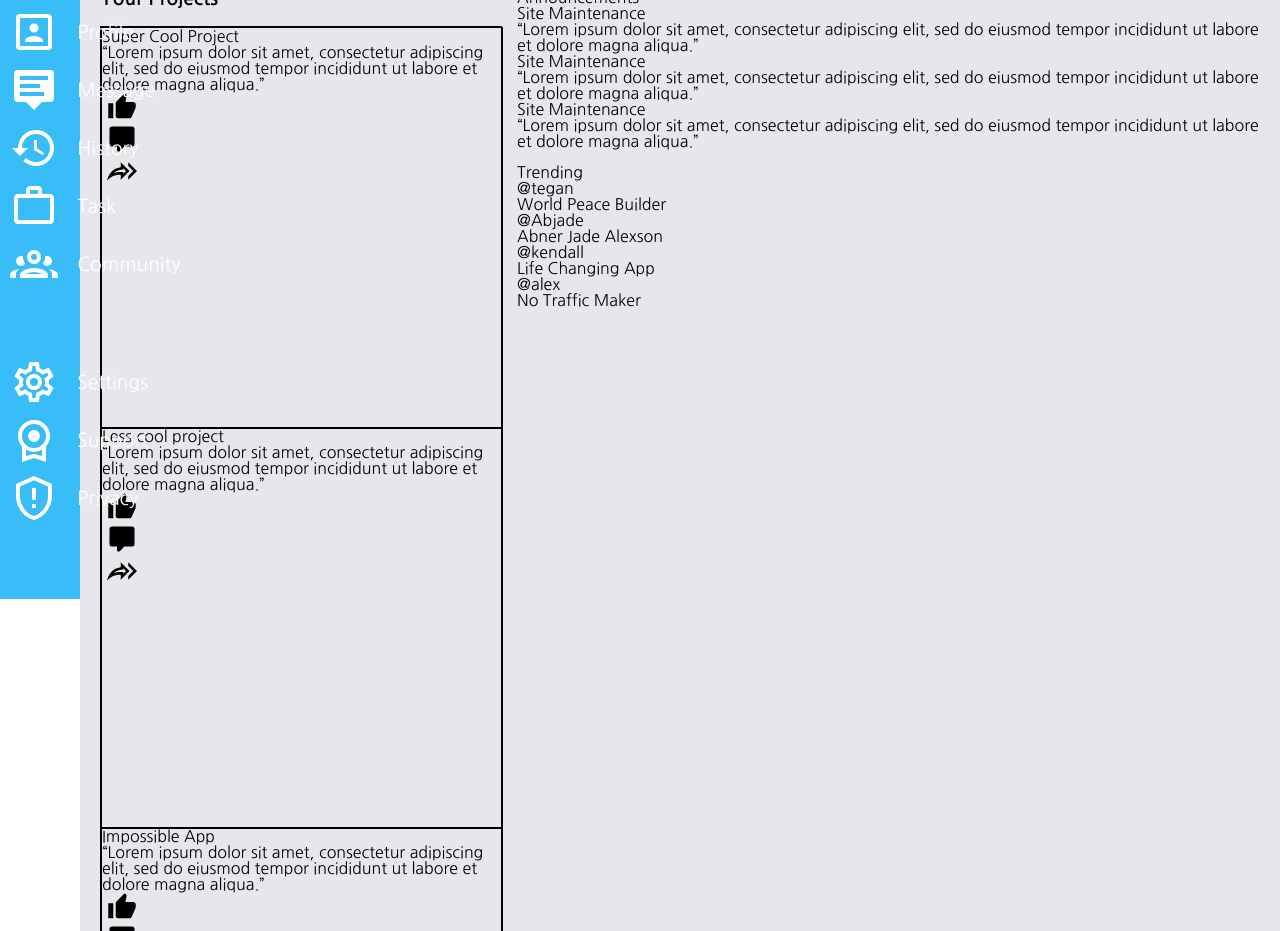
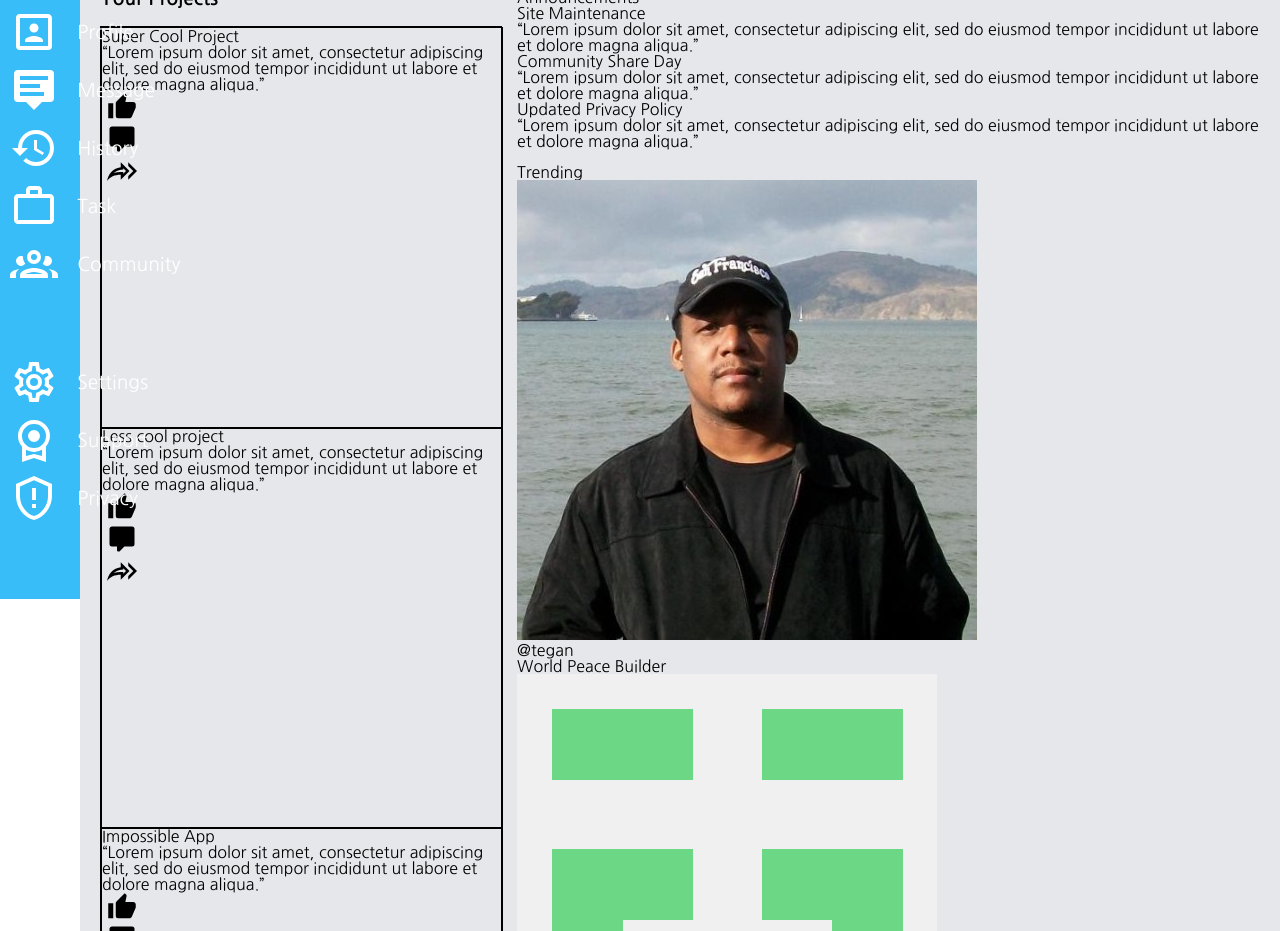
Before and after one commit to AbnerAlexson/Admin-Dashboard, a plain HTML site: page index.html in a window 1280 px wide. Shown: the part 201-1132 px from the top of the page. Drawn offline with Linux system fonts and the light colour scheme; files whose address does not match are found by name.

Commit message:
update index.html

```diff
--- a/index.html
+++ b/index.html
@@ -163,17 +163,19 @@
         <!-- Announcement section -->
         <div class="announcements">
             <h1>Announcements</h1>
+            <div>
                 <div class="announcement">
                     <h2>Site Maintenance</h1>
                     <p>“Lorem ipsum dolor sit amet, consectetur adipiscing elit, sed do eiusmod tempor incididunt ut labore et dolore magna aliqua.”</p>
                 </div>
                 <div class="announcement">
-                <h2>Site Maintenance</h1>
+                    <h2>Community Share Day</h1>
                     <p>“Lorem ipsum dolor sit amet, consectetur adipiscing elit, sed do eiusmod tempor incididunt ut labore et dolore magna aliqua.”</p>
                 </div>
                 <div class="announcement">
-                <h2>Site Maintenance</h1>
+                    <h2>Updated Privacy Policy</h1>
                     <p>“Lorem ipsum dolor sit amet, consectetur adipiscing elit, sed do eiusmod tempor incididunt ut labore et dolore magna aliqua.”</p>
+                </div>
             </div>
         </div>
 
@@ -182,28 +184,28 @@
             <h1>Trending</h1>
             <div class="trends">
                 <div class="users">
-                    <div></div>
+                    <div><img src="imgs/Abner.jpg"></div>
                     <div>
                         <div class="username">@tegan</div>
                         <div class="name">World Peace Builder</div>
                     </div>
                 </div>
                 <div class="users">
-                    <div></div>
+                    <div><img src="imgs/User.png"></div>
                     <div>
                         <div class="username">@Abjade</div>
                         <div class="name">Abner Jade Alexson</div>
                     </div>
                 </div>
                 <div class="users">
-                    <div></div>
+                    <div><img src="imgs/kyle.jpg"></div>
                     <div>
                         <div class="username">@kendall</div>
                         <div class="name">Life Changing App</div>
                     </div>
                 </div>
                 <div class="users">
-                    <div></div>
+                    <div><img src="imgs/martha.jpg"></div>
                     <div>
                         <div class="username">@alex</div>
                         <div class="name">No Traffic Maker</div>
```
Lines whose indentation alone changed are shown as unchanged.
